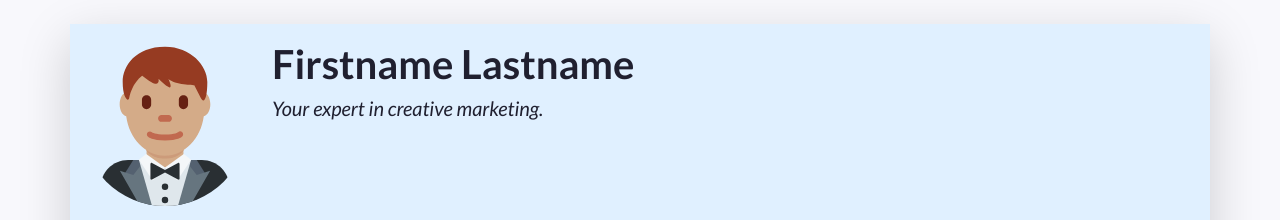
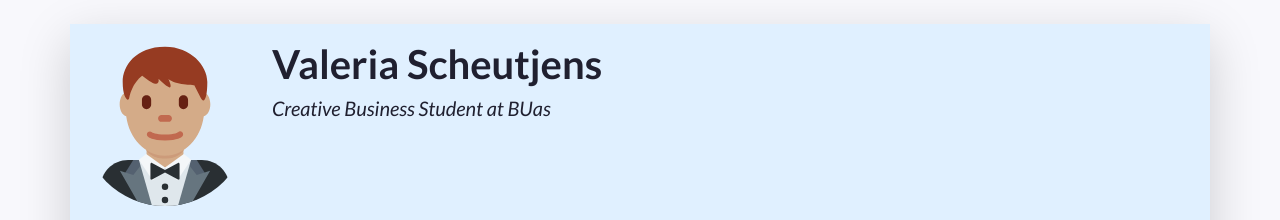
Before and after one commit to ValeriaScheutjens/Resume, a plain HTML site: page index.html in a window 1280 px wide. Shown: the top 220 px of the page. Drawn offline with nearby package versions, Linux system fonts and the light colour scheme.

Commit message:
name and status change

```diff
--- a/index.html
+++ b/index.html
@@ -19,7 +19,7 @@
     <link rel="stylesheet" href="css/alternative.css">
      -->
 
-    <title>Firstname Lastname's Resumé</title>
+    <title>Valeria Scheutjens's Resumé</title>
   </head>
   <!-- End of the head -->
 
@@ -54,8 +54,8 @@
           A container to wrap around your name and tagline. Full-width at small size, then columns of increasing size.
         -->
         <div class="col-12 col-sm-8 col-md-9 col-lg-10 my-3 header-content">
-          <h1 class="fw-bolder">Firstname Lastname</h1>
-          <h5 class="fst-italic tagline">Your expert in creative marketing.</h5>
+          <h1 class="fw-bolder">Valeria Scheutjens</h1>
+          <h5 class="fst-italic tagline">Creative Business Student at BUas</h5>
         </div>
       </header>
 
```
